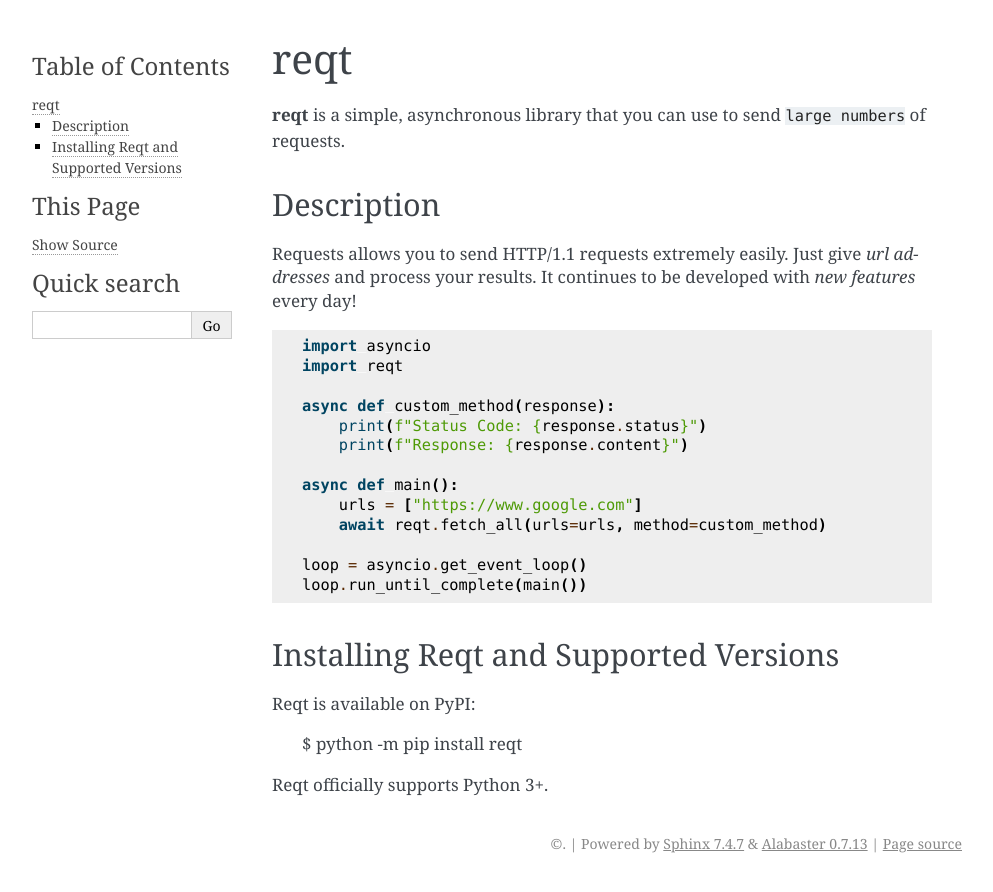
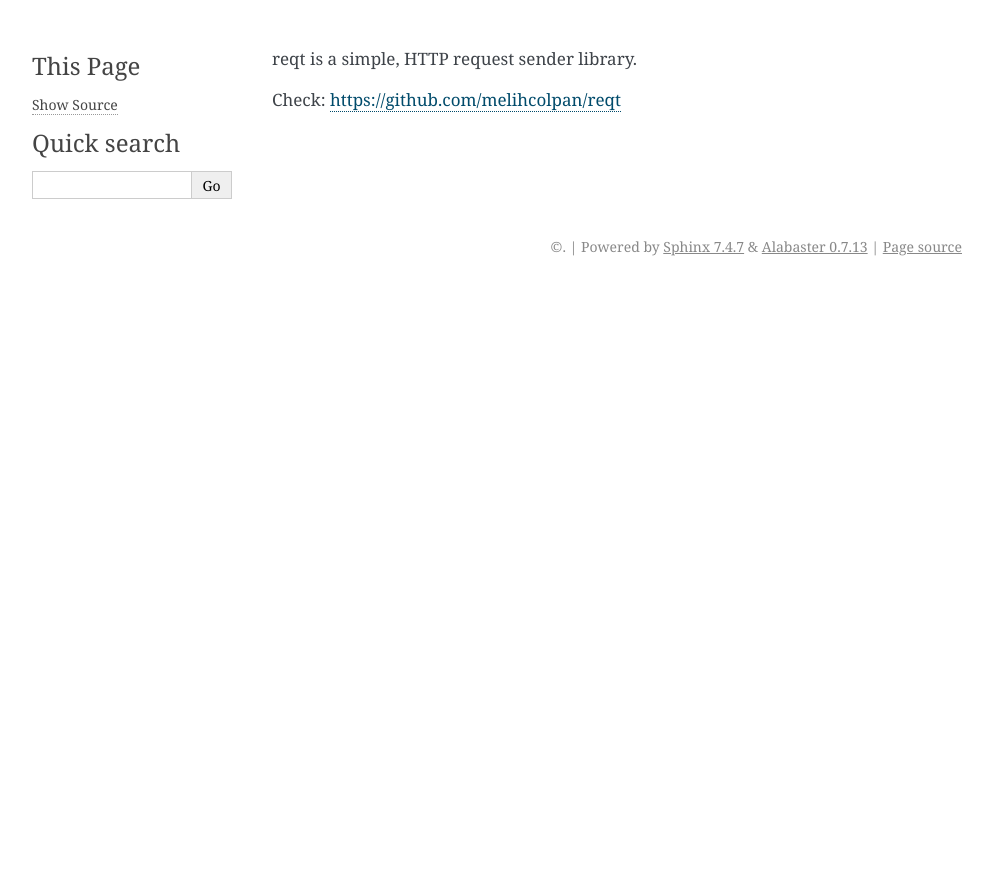
Before and after one commit to melihcolpan/reqt, a Sphinx documentation site: the page built from reqt/docs/index.rst, in a window 1280 px wide. Shown: the top 892 px of the page, without its empty margins (148-1141 px from the left). Built offline with Sphinx 7.4.7, drawn with Linux system fonts in a browser that asks for light colours.

Commit message:
- README.md updated.

```diff
--- a/reqt/docs/index.rst
+++ b/reqt/docs/index.rst
@@ -1,37 +1,3 @@
-reqt
-====
+reqt is a simple, HTTP request sender library.
 
-**reqt** is a simple, asynchronous library that you can use to send
-``large numbers`` of requests.
-
-
-Description
-----------------
-
-Requests allows you to send HTTP/1.1 requests extremely easily.
-Just give `url addresses` and process your results. It continues
-to be developed with `new features` every day! ::
-
-    import asyncio
-    import reqt
-
-    async def custom_method(response):
-        print(f"Status Code: {response.status}")
-        print(f"Response: {response.content}")
-
-    async def main():
-        urls = ["https://www.google.com"]
-        await reqt.fetch_all(urls=urls, method=custom_method)
-
-    loop = asyncio.get_event_loop()
-    loop.run_until_complete(main())
-
-Installing Reqt and Supported Versions
-------------------------------------------
-
-Reqt is available on PyPI:
-
-    $ python -m pip install reqt
-
-
-Reqt officially supports Python 3+.
+Check: https://github.com/melihcolpan/reqt
--- a/setup.py
+++ b/setup.py
@@ -6,13 +6,14 @@ from setuptools import setup, find_packages
 
 with open('reqt/docs/index.rst') as f:
     readme = f.read()
+    print(readme)
 
 with open('LICENSE') as f:
     license = f.read()
 
 setup(
     name='reqt',
-    version='1.0.3',
+    version='1.0.2',
     description='Reqt Package',
     long_description=readme,
     author='Melih Colpan',
```
Also changed, not shown: README.md (+2 -1 lines).
